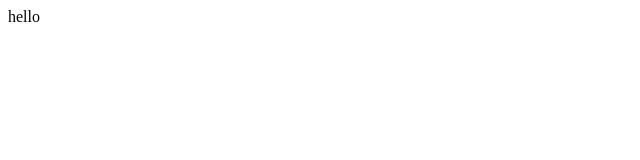
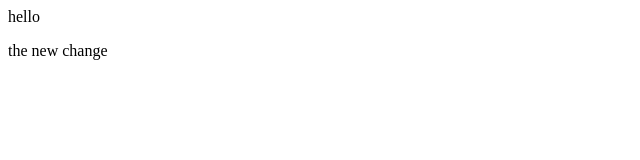
Before and after one commit to Sharon-Sunny/demo-repo, a plain HTML site: page index.html in a window 1280 px wide. Shown: the full height of the page, 0-640 px from the left. Drawn offline with Linux system fonts and the light colour scheme.

Commit message:
few more
bit more

```diff
--- a/index.html
+++ b/index.html
@@ -1 +1,2 @@
 <div> hello </div>
+<p> the new change </p>
```
